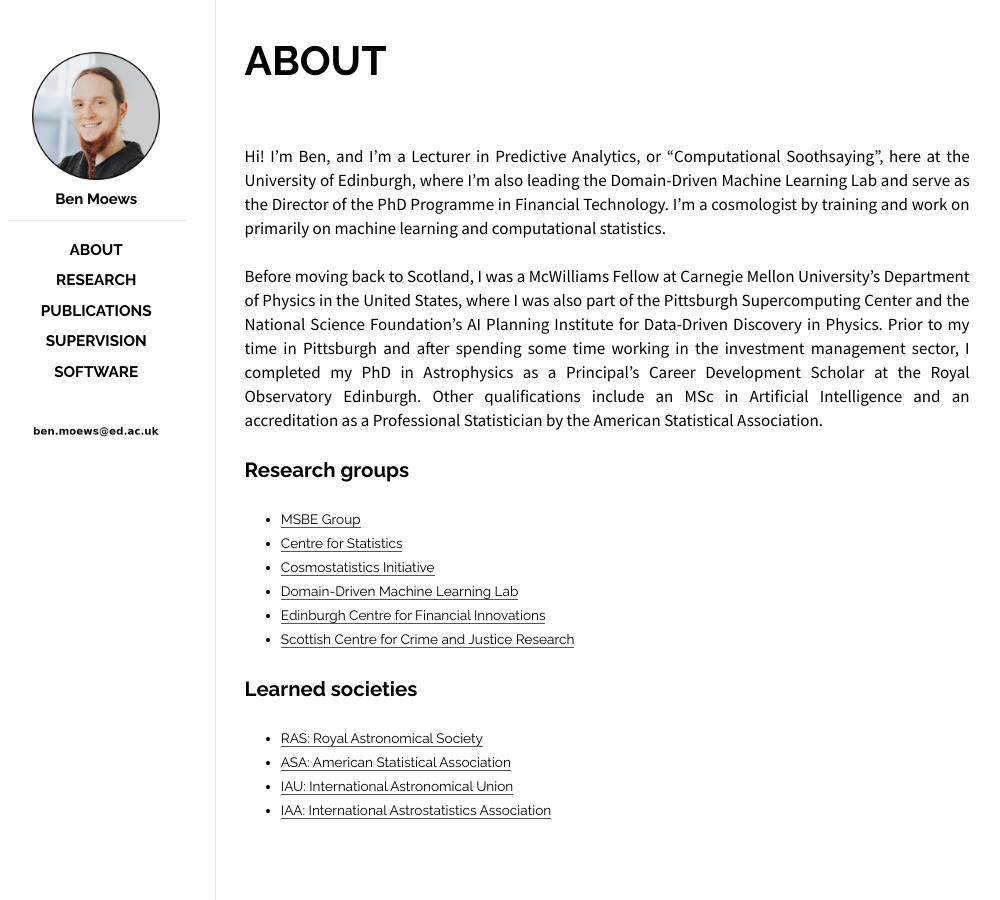
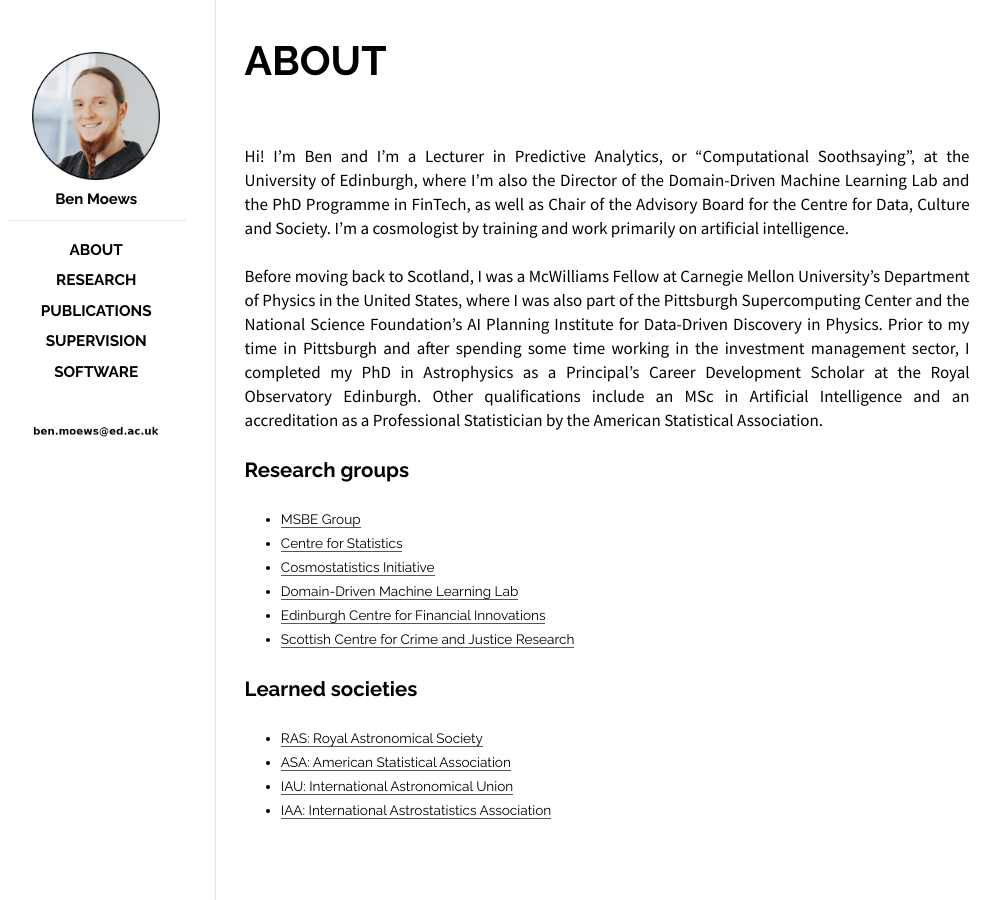
Before and after one commit to moews/moews.github.io, a Jekyll site: the page built from _posts/2017-03-27-about.md, in a window 1280 px wide. Shown: the whole page, without its empty margins (143-1143 px from the left). Built offline with Jekyll 4.4.1, drawn with Linux system fonts in a browser that asks for light colours.

Commit message:
Update 2017-03-27-about.md

```diff
--- a/_posts/2017-03-27-about.md
+++ b/_posts/2017-03-27-about.md
@@ -8,7 +8,7 @@
 
 <br>
 
-Hi! I'm Ben, and I’m a Lecturer in Predictive Analytics, or “Computational Soothsaying”, here at the University of Edinburgh, where I'm also leading the Domain-Driven Machine Learning Lab and serve as the Director of the PhD Programme in Financial Technology. I’m a cosmologist by training and work on primarily on machine learning and computational statistics.
+Hi! I’m Ben and I’m a Lecturer in Predictive Analytics, or “Computational Soothsaying”, at the University of Edinburgh, where I'm also the Director of the Domain-Driven Machine Learning Lab and the PhD Programme in FinTech, as well as Chair of the Advisory Board for the Centre for Data, Culture and Society. I’m a cosmologist by training and work primarily on artificial intelligence.
 
 Before moving back to Scotland, I was a McWilliams Fellow at Carnegie Mellon University's Department of Physics in the United States, where I was also part of the Pittsburgh Supercomputing Center and the National Science Foundation’s AI Planning Institute for Data-Driven Discovery in Physics. Prior to my time in Pittsburgh and after spending some time working in the investment management sector, I completed my PhD in Astrophysics as a Principal’s Career Development Scholar at the Royal Observatory Edinburgh. Other qualifications include an MSc in Artificial Intelligence and an accreditation as a Professional Statistician by the American Statistical Association.
 
```
